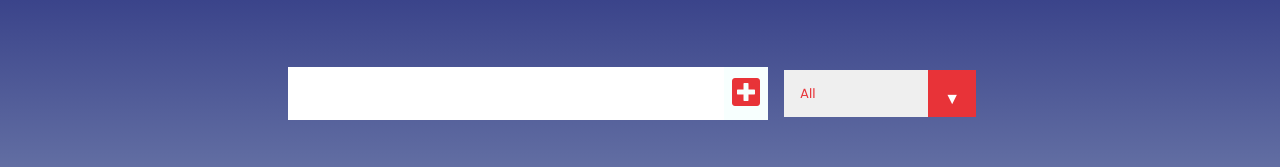
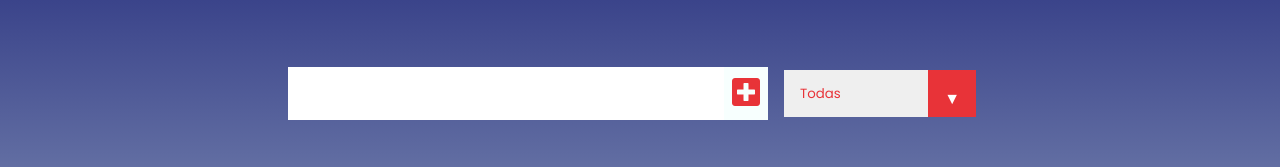
Before and after one commit to gugamaia/devinhouse-projeto-paralelo, a React (Create React App) app in the folder todo-list/: page / in a window 1280 px wide. Shown: the part 147-314 px from the top of the page. Built offline with nearby package versions, Linux system fonts and the light colour scheme.

Commit message:
onDoubleClick

```diff
--- a/todo-list/src/App.js
+++ b/todo-list/src/App.js
@@ -70,6 +70,7 @@ function App() {
     todos={todos}
     />
     </div>
+
   );
 }
 
--- a/todo-list/src/components/Form.js
+++ b/todo-list/src/components/Form.js
@@ -8,7 +8,7 @@ const Form = ( { setInputText, todos, setTodos, inputText, setStatus } ) => {
     e.preventDefault();
     setTodos([
       ...todos,
-      { text: inputText, completed: false, id: Math.random() * 1000 },
+      { text: inputText, completed: false, id: Math.random() * 100 },
     ]);
     setInputText("");
   };
@@ -31,9 +31,9 @@ const Form = ( { setInputText, todos, setTodos, inputText, setStatus } ) => {
       </button>
       <div className="select">
         <select onChange={statusHandler} name="todos" className="filter-todo">
-          <option value="all">All</option>
-          <option value="completed">Completed</option>
-          <option value="uncompleted">Uncompleted</option>
+          <option value="all">Todas</option>
+          <option value="completed">Concluidas</option>
+          <option value="uncompleted">Pendentes</option>
         </select>
       </div>
     </form>
--- a/todo-list/src/components/Todo.js
+++ b/todo-list/src/components/Todo.js
@@ -18,8 +18,8 @@ const Todo = ({text, todo, todos, setTodos}) => {
     }
     return (
             <div className="todo">
-                <li className={`todo-item ${todo.completed ? "completed" : ""}`}>{text}</li>
-                <button onClick={completeHandler} className="complete-btn">
+                <li onDoubleClick={completeHandler} className={`todo-item ${todo.completed ? "completed" : ""}`}>{text}</li>
+                <button onDoubleClick={completeHandler} className="complete-btn">
                     <i className="fas fa-check"></i>
                 </button>
                 <button onClick={deleteHandler} className="trash-btn">
```
